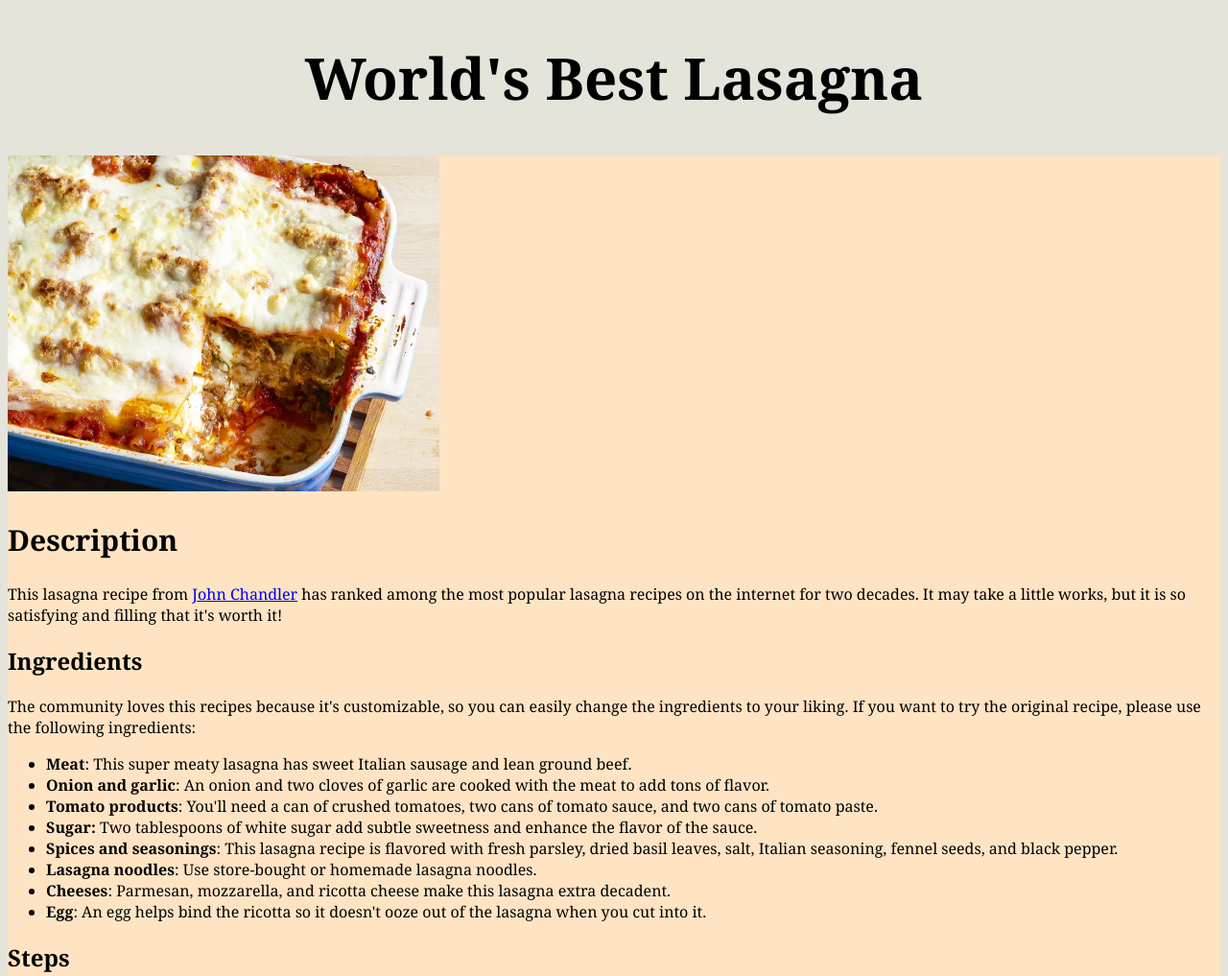
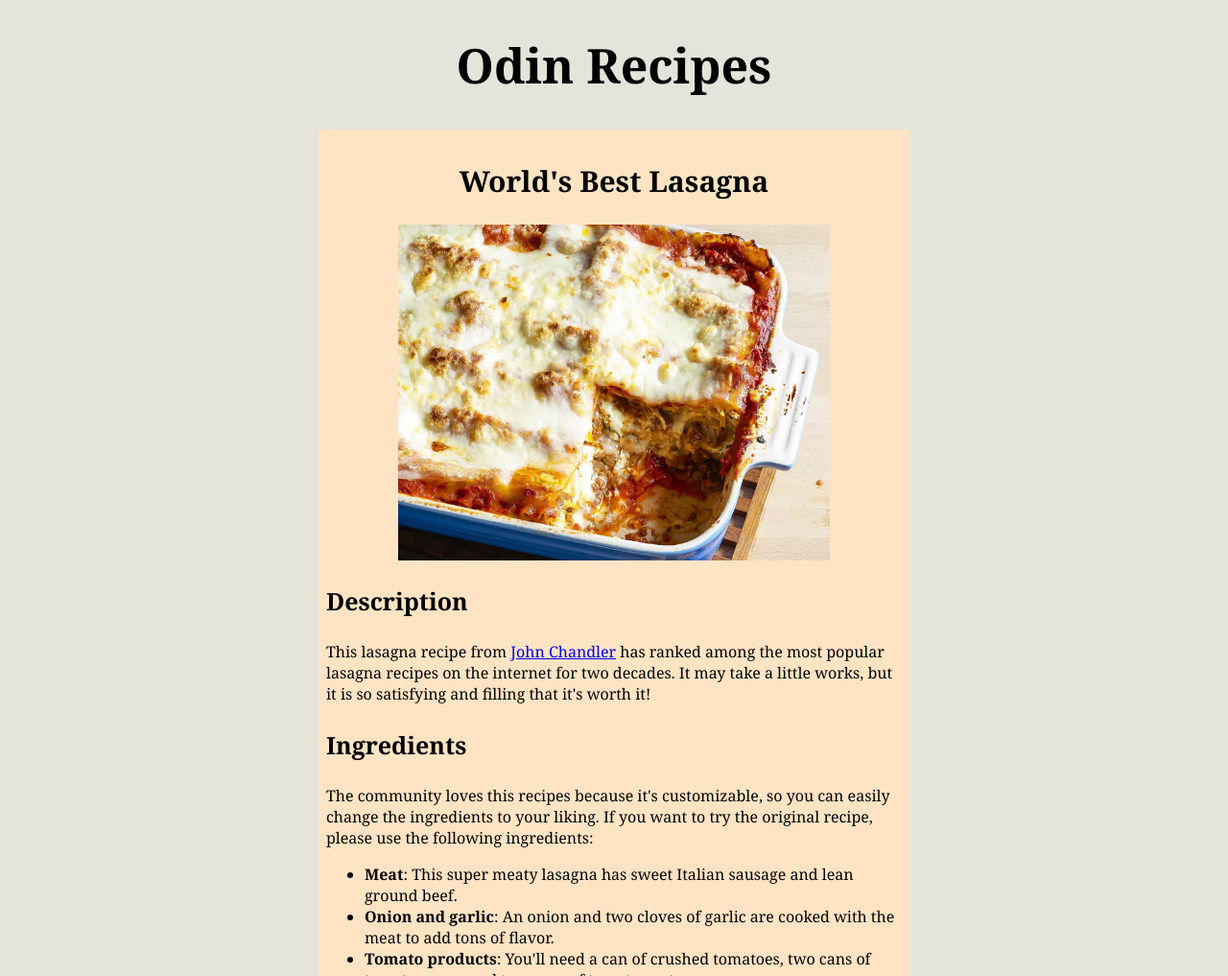
Before and after one commit to Jastolfo/odin-recipes, a plain HTML site: page recipes/lasagna.html in a window 1280 px wide. Shown: the top 1017 px of the page at 96% size. Drawn offline with Linux system fonts and the light colour scheme.

Commit message:
Re-organized styles directory and add page titles
Adding the website's title and page's titles for better navigation. Re-orginised the styles directory for general and specific use cases of CSS.

```diff
--- a/recipes/lasagna.html
+++ b/recipes/lasagna.html
@@ -8,12 +8,16 @@
   <link rel="stylesheet" href="../styles/recipe.css">
 </head>
 <body>
-  <h1 class="header page">World's Best Lasagna</h1>
+  <h1 class="header">Odin Recipes</h1>
   <div class="contents">
+    <h2 class="title">World's Best Lasagna</h2>
     <img class="recipe-image" src="../images/lasagna.webp" alt="Lasagna image">
-    <h2 class="header section">Description</h2>
+    <div>
+      <h3 class="section-header">Description</h3>
       <p>This lasagna recipe from <a href="https://www.allrecipes.com/cook/177901" rel="noopener noreferrer">John Chandler</a> has ranked among the most popular lasagna recipes on the internet for two decades. It may take a little works, but it is so satisfying and filling that it's worth it!</p>
-    <h2>Ingredients</h2>
+    </div>
+    <div>
+      <h3 class="section-header">Ingredients</h3>
         <p>The community loves this recipes because it's customizable, so you can easily change the ingredients to your liking. If you want to try the original recipe, please use the following ingredients:</p>
         <ul>
           <li><strong>Meat</strong>: This super meaty lasagna has sweet Italian sausage and lean ground beef.</li>
@@ -25,7 +29,9 @@
           <li><strong>Cheeses</strong>: Parmesan, mozzarella, and ricotta cheese make this lasagna extra decadent.</li>
           <li><strong>Egg</strong>: An egg helps bind the ricotta so it doesn't ooze out of the lasagna when you cut into it.</li>
       </ul>
-    <h2>Steps</h2>
+    </div>
+    <div>
+      <h3 class="section-header">Steps</h3>
       <p>Here's a very brief overview of what you can expect when you make homemade lasagna:</p>
       <ol>
         <li>Make the meat sauce.</li>
@@ -36,5 +42,6 @@
         <li>Let the lasagna rest before serving.</li>
       </ol>
     </div>
+  </div>
 </body>
 </html>
--- /dev/null
+++ b/styles/index.css
@@ -0,0 +1,8 @@
+.title {
+  margin-left: 2.5%;
+}
+
+
+.recipes li {
+  font-size: 20px;
+}
--- a/styles/page.css
+++ b/styles/page.css
@@ -3,23 +3,19 @@ body {
   font-family: Georgia, 'Times New Roman', Times, serif;
 }
 
+
 .header {
-  color: black
-}
-
-.header.page {
   text-align: center;
-  font-size: 60px;
-}
-
-.header.section {
-  font-size: 30px;
+  font-size: 50px;
 }
 
 .contents {
   background-color: bisque;
+  width: 600px;
+  padding: 8px;
+  margin: 0 auto;
 }
 
-.recipes li {
-  font-size: 20px;
+.title {
+  font-size: 30px;
 }
--- a/styles/recipe.css
+++ b/styles/recipe.css
@@ -1,4 +1,14 @@
+.title {
+  text-align: center;
+}
+
 .recipe-image {
   height: 350px;
   width: 450px;
+  margin: 0 auto;
+  display: block;
 }
+
+.section-header {
+  font-size: 25px;
+}
```
Also changed, not shown: index.html (+8 -9 lines), recipes/egg-fried-rice.html (+3 -2 lines), recipes/sugar-cookie-icing.html (+2 -1 lines). Lines whose indentation alone changed are shown as unchanged.
